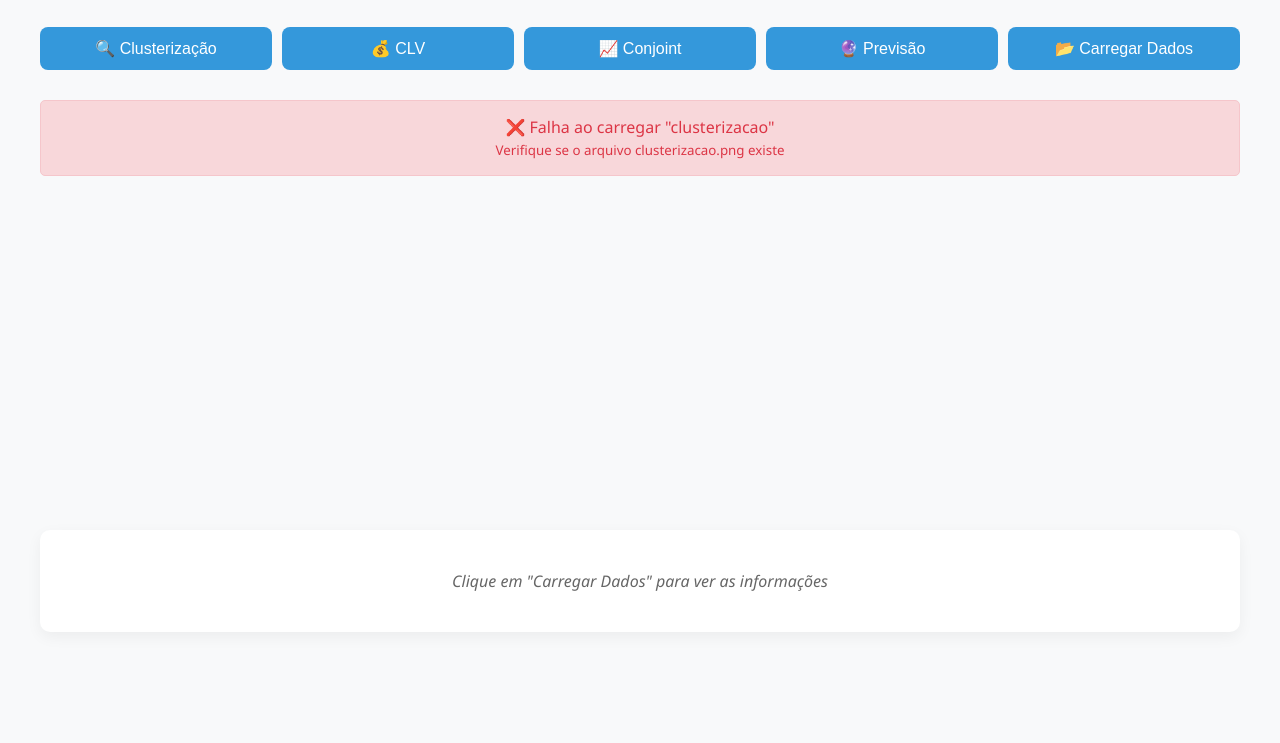
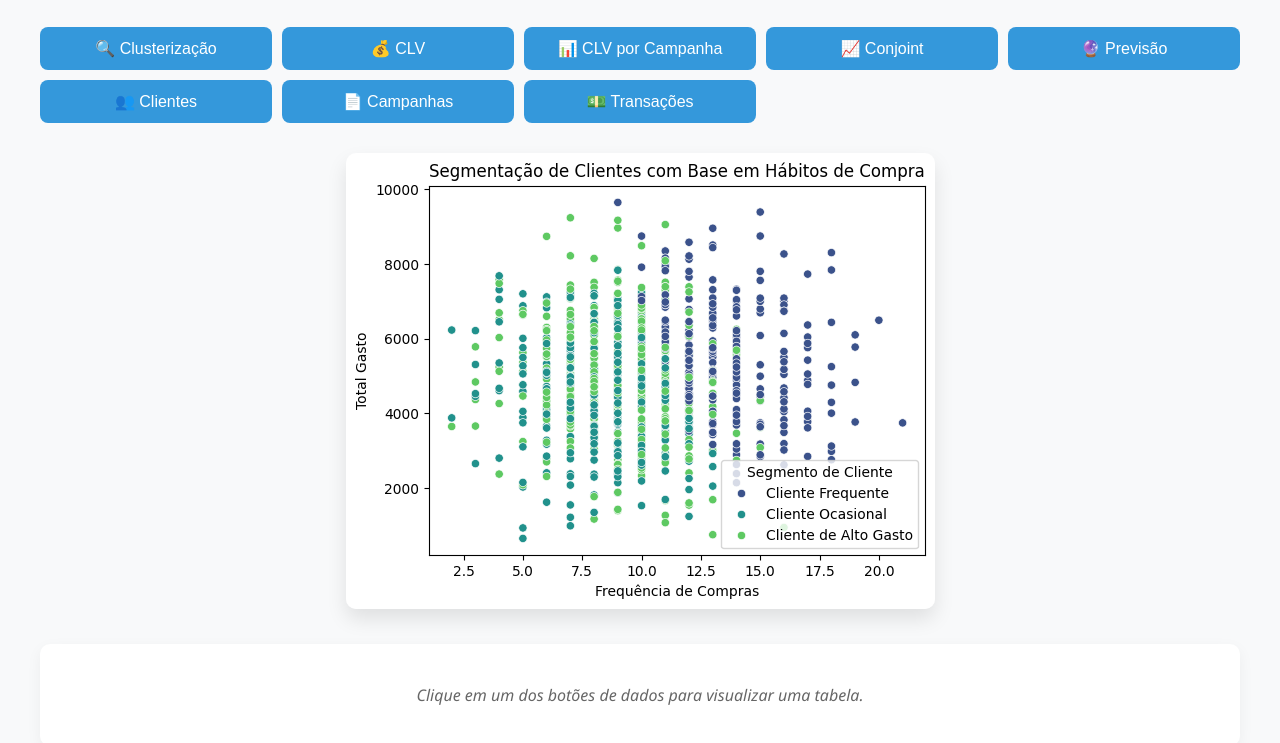
Before and after one commit to luizaarcanjo/Analise_Final, a plain HTML site: page index.html in a window 1280 px wide. Both pictures are taken after a click on the button "🔍 Clusterização". Shown: the part 85-828 px from the top of the page. Before the commit the page ends 800 px from the top, so only its background shows below. Drawn offline with Linux system fonts and the light colour scheme.

Commit message:
Update index.html
mudanças do chat

```diff
--- a/index.html
+++ b/index.html
@@ -131,142 +131,72 @@
         <h1>📊 Análise de Clientes</h1>
 
         <div class="botoes">
-            <button onclick="carregarImagem('clusterizacao')">🔍 Clusterização</button>
-            <button onclick="carregarImagem('clv')">💰 CLV</button>
-            <button onclick="carregarImagem('conjoint')">📈 Conjoint</button>
-            <button onclick="carregarImagem('previsao')">🔮 Previsão</button>
-            <button onclick="carregarCSV()">📂 Carregar Dados</button>
+            <button onclick="carregarImagem('cluster.png')">🔍 Clusterização</button>
+            <button onclick="carregarImagem('clv.png')">💰 CLV</button>
+	    <button onclick="carregarImagem('clv-campanha.png')">📊 CLV por Campanha</button>
+            <button onclick="carregarImagem('conjoint.png')">📈 Conjoint</button>
+            <button onclick="carregarImagem('regressao.png')">🔮 Previsão</button>
+	    <button onclick="carregarCSV('clientes.csv')">👥 Clientes</button>
+	    <button onclick="carregarCSV('campanhas.csv')">📄 Campanhas</button>
+            <button onclick="carregarCSV('transacoes.csv')">💵 Transações</button>
         </div>
 
         <div class="imagem-container" id="imagemContainer">
-            <div class="status">Selecione uma visualização acima</div>
+            <div class="status" id="imagemStatus">Selecione uma visualização acima</div>
         </div>
 
-        <div class="tabela-container" id="tabelaContainer">
-            <div class="status">Clique em "Carregar Dados" para ver as informações</div>
+	<div class="tabela-container" id="tabelaConteiner">
+	     <div class="status" id="mensagemStatus">Clique em um dos botões de dados para visualizar uma tabela.</div>
 	</div>
+
     </div>
 
    <script>
-        // Configuração de caminhos absolutos
-        const BASE_URL = window.location.origin;
-
-        async function carregarCSV() {
-            const container = document.getElementById('tabelaContainer');
-            try {
-                container.innerHTML = '<div class="status">Carregando dados...</div>';
-
-                // URL absoluta com cache busting
-                const csvUrl = `${BASE_URL}/aula05-dados_clientes.csv?t=${Date.now()}`;
-                const response = await fetch(csvUrl);
-
-                if (!response.ok) {
-                    throw new Error(`Erro ${response.status}: ${response.statusText}`);
+        function atualizarMensagem(mensagem) {
+            const status = document.getElementById('mensagemStatus');
+            status.innerText = mensagem;
         }
 
-                // Decodificação segura
-                const buffer = await response.arrayBuffer();
-                const decoder = new TextDecoder('utf-8');
-                const csvData = decoder.decode(buffer).replace(/^\uFEFF/, '');
-
-                // Processamento do CSV
-                const linhas = csvData.split(/\r?\n/).filter(line => line.trim());
-                if (linhas.length < 2) throw new Error('CSV inválido');
-
-                const headers = linhas[0].split(',').map(h => h.trim());
-                const expectedHeaders = [
-                    'cliente_id', 'idade', 'renda_anual', 'frequencia_compras',
-                    'valor_medio_compra', 'preferencia_frete_gratis',
-                    'satisfacao_qualidade', 'total_gasto'
-                ];
-
-                if (!arraysIguais(headers, expectedHeaders)) {
-                    throw new Error('Cabeçalhos do CSV não correspondem');
+        function carregarImagem(nomeImagem) {
+            const container = document.getElementById('imagemContainer');
+            container.innerHTML = `<img src="${nomeImagem}" alt="${nomeImagem}">`;
+            document.getElementById('imagemStatus').style.display = 'none';
         }
 
-                // Construção da tabela
-                const table = document.createElement('table');
+        function carregarCSV(nomeArquivo) {
+            fetch(nomeArquivo)
+                .then(response => {
+                    if (!response.ok) {
+                        throw new Error('Erro ao carregar o arquivo CSV');
+                    }
+                    return response.text();
+                })
+                .then(data => {
+                    const linhas = data.split('\n').filter(l => l.trim() !== '');
+                    const tabela = document.createElement('table');
 
-                // Cabeçalho
-                const thead = table.createTHead();
-                const headerRow = thead.insertRow();
-                headers.forEach(header => {
-                    const th = document.createElement('th');
-                    th.textContent = header;
-                    headerRow.appendChild(th);
+                    linhas.forEach((linha, index) => {
+                        const elementos = linha.split(',');
+                        const tr = document.createElement('tr');
+
+                        elementos.forEach(el => {
+                            const celula = index === 0 ? document.createElement('th') : document.createElement('td');
+                            celula.textContent = el.trim();
+                            tr.appendChild(celula);
                         });
 
-                // Dados
-                const tbody = table.createTBody();
-                for (let i = 1; i < linhas.length; i++) {
-                    const cells = linhas[i].split(',').map(c => c.trim());
-                    if (cells.length !== headers.length) continue;
+                        tabela.appendChild(tr);
+                    });
 
-                    const row = tbody.insertRow();
-                    cells.forEach((cell, index) => {
-                        const td = row.insertCell();
-                        td.innerHTML = formatarCelula(cell, headers[index]);
+                    const container = document.getElementById('tabelaContainer');
+                    container.innerHTML = '';
+                    container.appendChild(tabela);
+                    atualizarMensagem(`✅ Dados de ${nomeArquivo.replace('.csv','')} carregados com sucesso.`);
+                })
+                .catch(error => {
+                    atualizarMensagem('❌ Erro ao carregar os dados.');
+                    console.error(error);
                 });
-                }
-
-                container.innerHTML = '';
-                container.appendChild(table);
-
-            } catch (error) {
-                console.error('Erro:', error);
-                container.innerHTML = `
-                    <div class="erro">
-                        <strong>Erro ao carregar dados:</strong> ${error.message}
-                        <br><br>
-                        <button onclick="location.reload()">↻ Tentar novamente</button>
-                    </div>
-                `;
-            }
-        }
-
-        function formatarCelula(valor, cabecalho) {
-            try {
-                const formatadores = {
-                    'cliente_id': v => `#${v.padStart(4, '0')}`,
-                    'idade': v => `${v} anos`,
-                    'renda_anual': v => new Intl.NumberFormat('pt-BR', {
-                        style: 'currency',
-                        currency: 'BRL'
-                    }).format(v),
-                    'satisfacao_qualidade': v => `${parseFloat(v).toFixed(1)} ⭐`,
-                    'preferencia_frete_gratis': v => v === '1' ? '✅ Sim' : '❌ Não'
-                };
-                return formatadores[cabecalho]?.(valor) || valor;
-            } catch (error) {
-                return `<span style="color:red">${valor}</span>`;
-            }
-        }
-
-        function arraysIguais(a, b) {
-            return a.length === b.length && a.every((v, i) => v === b[i]);
-        }
-
-		function carregarImagem(tipo) {
-			const container = document.getElementById('imagemContainer');
-			const imgUrl = `${tipo}.png?t=${Date.now()}`; // Usando caminho relativo
-
-			container.innerHTML = `
-				<div class="status">Carregando ${tipo.replace(/_/g, ' ')}...</div>
-				<img src="${imgUrl}"
-					 alt="${tipo}"
-					 onload="this.previousElementSibling.remove()"
-					 onerror="handleImageError(this, '${tipo}')"
-					 style="max-width: 100%; display: block; margin: 0 auto;">
-			`;
-		}
-
-		function handleImageError(img, tipo) {
-			img.parentElement.innerHTML = `
-				<div class="erro">
-					❌ Falha ao carregar "${tipo}"<br>
-					<small>Verifique se o arquivo ${tipo}.png existe</small>
-				</div>
-			`;
         }
     </script>
 </body>
```
Lines whose indentation alone changed are shown as unchanged.
